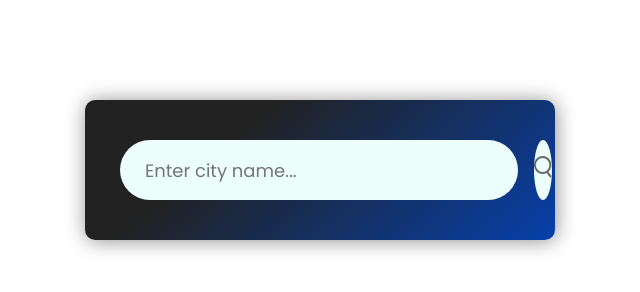
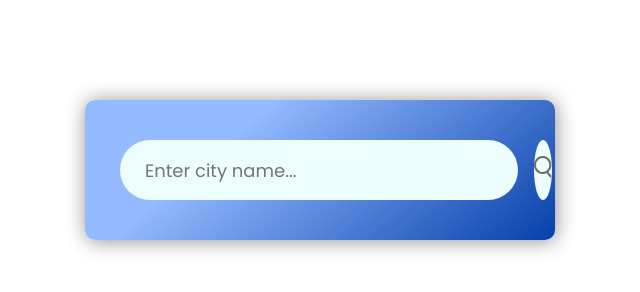
Before and after one commit to torekuislam/Basic-Js-Project, a plain HTML site: page weather-app/index.html in a window 1280 px wide. Shown: the whole page, without its empty margins (320-960 px from the left). Drawn offline with Linux system fonts and the light colour scheme.

Commit message:
Update style.css

```diff
--- a/weather-app/style.css
+++ b/weather-app/style.css
@@ -17,7 +17,7 @@
 
     border-radius: 10px;
     box-shadow: 1px 1px 20px #8f8f8f;
-    background: linear-gradient(140deg, #222 30%, #0640aa);
+    background: linear-gradient(140deg, #94baff 30%, #0640aa);
     padding: 40px 35px;
     text-align: center;
     color: #fff;
```
